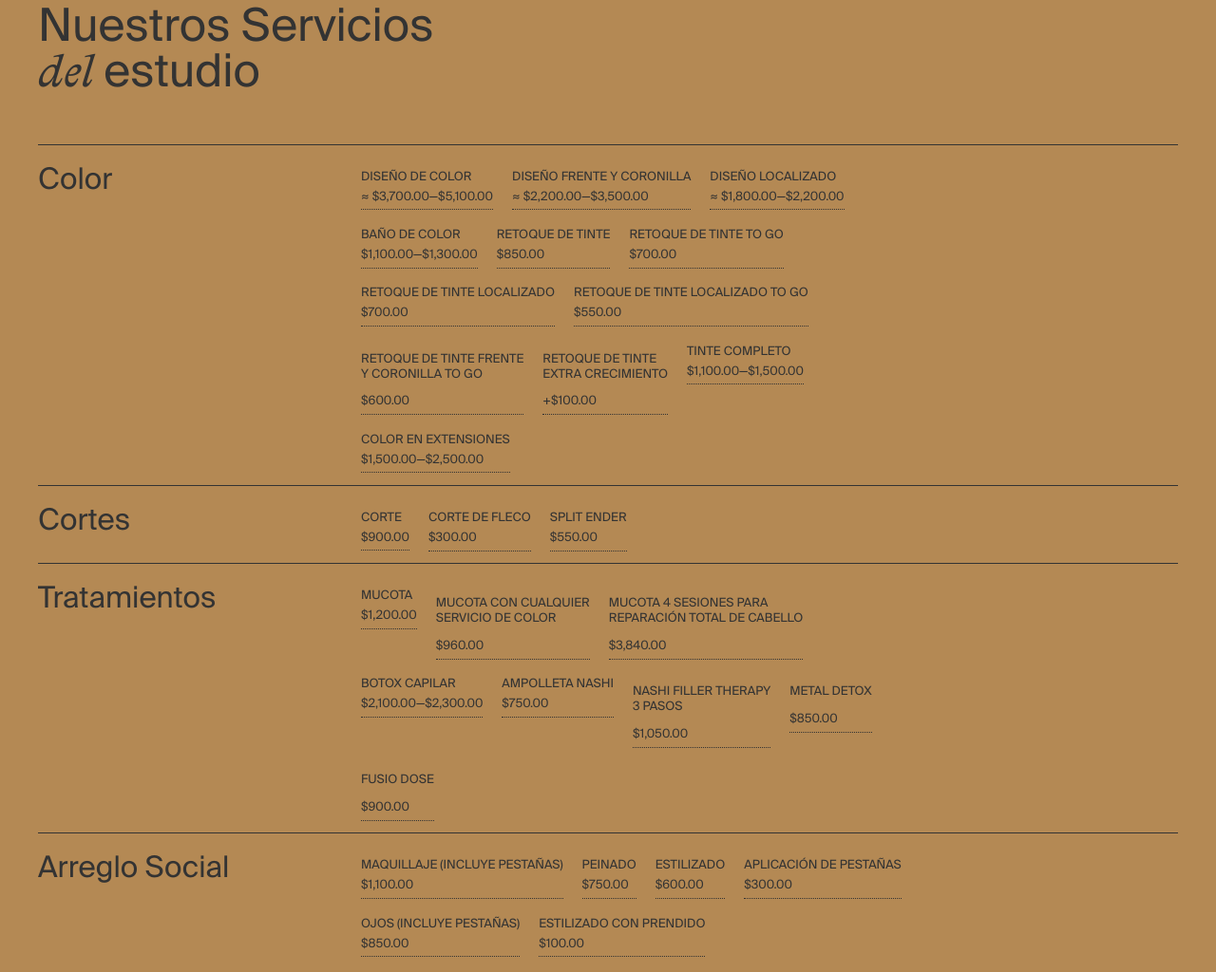
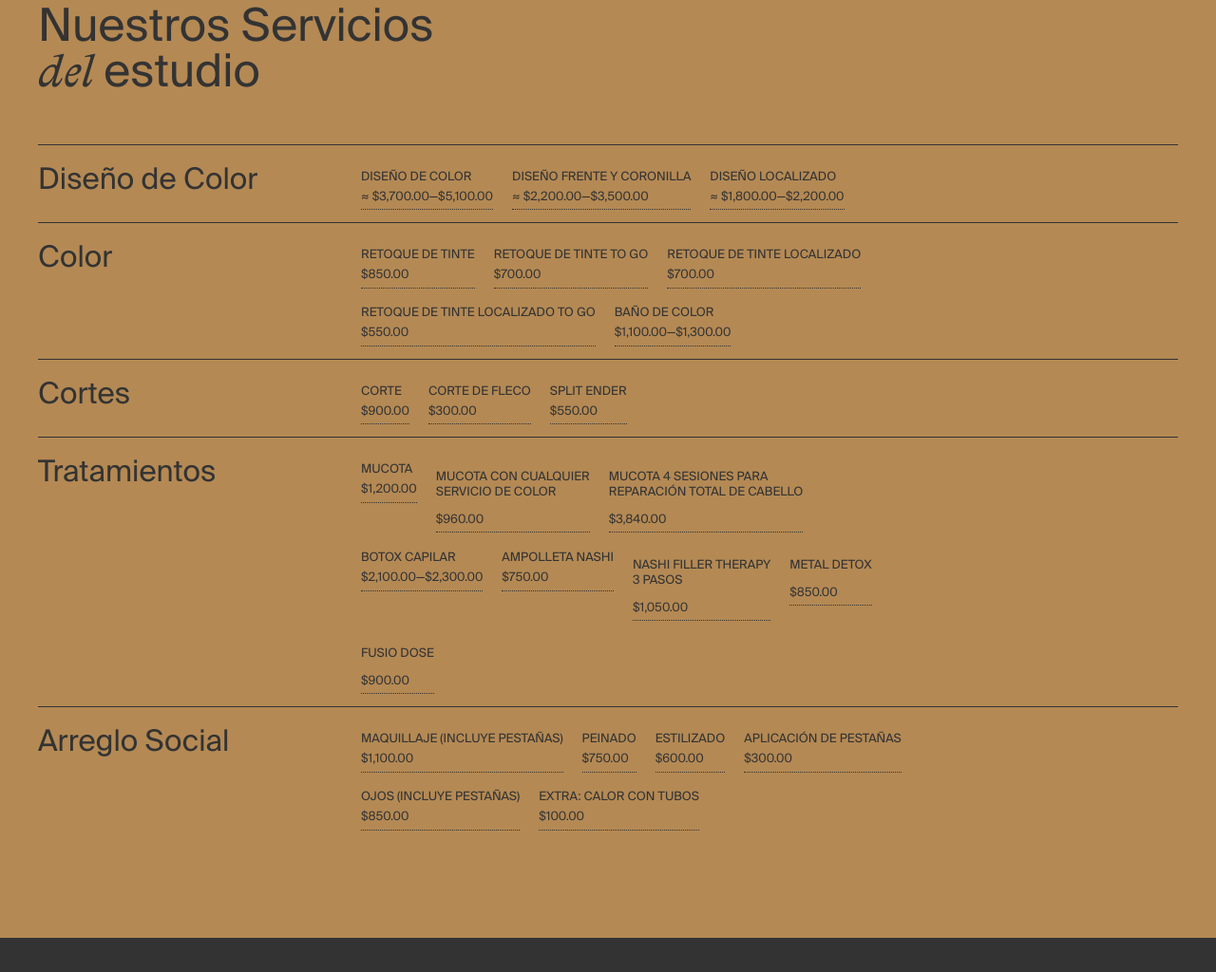
Before and after one commit to Heypleg/heypleg.github.io, a plain HTML site: page servicios.html in a window 1280 px wide. Shown: the part 200-1224 px from the top of the page at 95% size. Drawn offline with nearby package versions, Linux system fonts and the light colour scheme; files whose address does not match are found by name; a web font is replaced by a local one.

Commit message:
COMMIT 20

```diff
--- a/servicios.html
+++ b/servicios.html
@@ -145,29 +145,41 @@ text-transform: uppercase;
     <article class="content col-12 cglog">
 <ul class="list">
 		<li class="list__item">
-			<figure class="list__item__inner"><figcaption><h2>Color</h2></figcaption></figure>
+			<figure class="list__item__inner"><figcaption><h2>Diseño de Color</h2></figcaption></figure>
 		</li>
 		<li class="list__item2">
 			<figure class="list__item__inner"><figcaption class="servicios">
       <div  class="service">  <p  style="line-height:.2px;"> Diseño de color</p>   <p style ="padding-bottom:5px; color:#2d3955; border-bottom: .5px dotted;"> &asymp; $3,700.00—$5,100.00</p></div>
                   <div class="service">  <p  style="line-height:.3px;">  Diseño frente y coronilla</p>  <p style ="padding-bottom:5px;  color:#2d3955; border-bottom: .5px dotted;">&asymp; $2,200.00—$3,500.00</p></div>
                    <div class="service">   <p  style="line-height:.3px; :700;"> Diseño localizado</p><p style ="padding-bottom:5px;  color:#2d3955; border-bottom: .5px dotted;">&asymp; $1,800.00—$2,200.00</p></div>
-         <div class="service">      <p  style="line-height:.3px; :700;">      Baño de color</p> <p style ="padding-bottom:5px;  color:#2d3955; border-bottom: .5px dotted;">$1,100.00—$1,300.00</p></div>
+
+      </p> </figcaption></figure>
+		</li>
+
+	</ul>
+
+
+	<ul class="list">
+		<li class="list__item">
+			<figure class="list__item__inner"><figcaption><h2>Color</h2></figcaption></figure>
+		</li>
+		<li class="list__item2">
+					<figure class="list__item__inner"><figcaption class="servicios">
+
                <div class="service">   <p  style="line-height:.3px; :700;">   Retoque de tinte</p> <p style ="padding-bottom:5px; color:#2d3955; border-bottom: .5px dotted;">$850.00</p></div>
                  <div class="service">    <p  style="line-height:.3px; :700;"> Retoque de tinte TO GO</p> <p style ="padding-bottom:5px;  color:#2d3955;border-bottom: .5px dotted;">$700.00</p></div>
  <div class="service">      <p  style="line-height:.3px; :700;">   Retoque de tinte localizado</p> <p style ="padding-bottom:5px;  color:#2d3955; border-bottom: .5px dotted;">$700.00</p></div>
  <div class="service">      <p  style="line-height:.3px; :700;">      Retoque de tinte localizado to go</p> <p style ="padding-bottom:5px;  color:#2d3955; border-bottom: .5px dotted;">$550.00</p></div>
 
 
-          <div class="service">     <p  style="line-height:1rem; :700;">   Retoque de tinte frente <br>y coronilla TO GO</p> <p style ="padding-bottom:5px;  color:#2d3955;border-bottom: .5px dotted;">$600.00</p></div>
-             <div class="service">       <p  style="line-height:1rem; :700;">Retoque de tinte<br>extra crecimiento</p> <p style ="padding-bottom:5px; color:#2d3955;border-bottom: .5px dotted;">+$100.00</p></div>
-              <div class="service">     <p  style="line-height:.3px; :700;"> Tinte completo</p> <p style ="padding-bottom:5px;  color:#2d3955;border-bottom: .5px dotted;">$1,100.00—$1,500.00</p></div>
-               <div class="service">    <p  style="line-height:.3px; :700;"> Color en extensiones</p> <p style ="padding-bottom:5px;  color:#2d3955; border-bottom: .5px dotted;">$1,500.00—$2,500.00</p></div>
 
+     <div class="service">      <p  style="line-height:.3px; :700;">      Baño de color</p> <p style ="padding-bottom:5px;  color:#2d3955; border-bottom: .5px dotted;">$1,100.00—$1,300.00</p></div>
       </p> </figcaption></figure>
-		</li>
 
 	</ul>
+
+
+
   <ul class="list">
 		<li class="list__item">
 			<figure class="list__item__inner"><figcaption><h2>Cortes</h2></figcaption></figure>
@@ -218,7 +230,7 @@ text-transform: uppercase;
                    <div class="service">   <p  style="line-height:.3px; :700;"> Estilizado</p><p style ="padding-bottom:5px;  color:#2d3955; border-bottom: .5px dotted;">$600.00</p></div>
          <div class="service">      <p  style="line-height:.3px; :700;">      Aplicación de pestañas</p> <p style ="padding-bottom:5px;  color:#2d3955; border-bottom: .5px dotted;">$300.00</p></div>
                <div class="service">   <p  style="line-height:.3px; :700;">   ojos (incluye pestañas)</p> <p style ="padding-bottom:5px;  color:#2d3955; border-bottom: .5px dotted;">$850.00</p></div>
-                 <div class="service">    <p  style="line-height:.3px; :700;"> Estilizado con prendido</p> <p style ="padding-bottom:5px;  color:#2d3955; border-bottom: .5px dotted;">$100.00</p></div>
+                 <div class="service">    <p  style="line-height:.3px; :700;"> Extra: Calor con tubos</p> <p style ="padding-bottom:5px;  color:#2d3955; border-bottom: .5px dotted;">$100.00</p></div>
 
 
       </p> </figcaption></figure>
```
Also changed, not shown: .render_temp_servicios.html.
